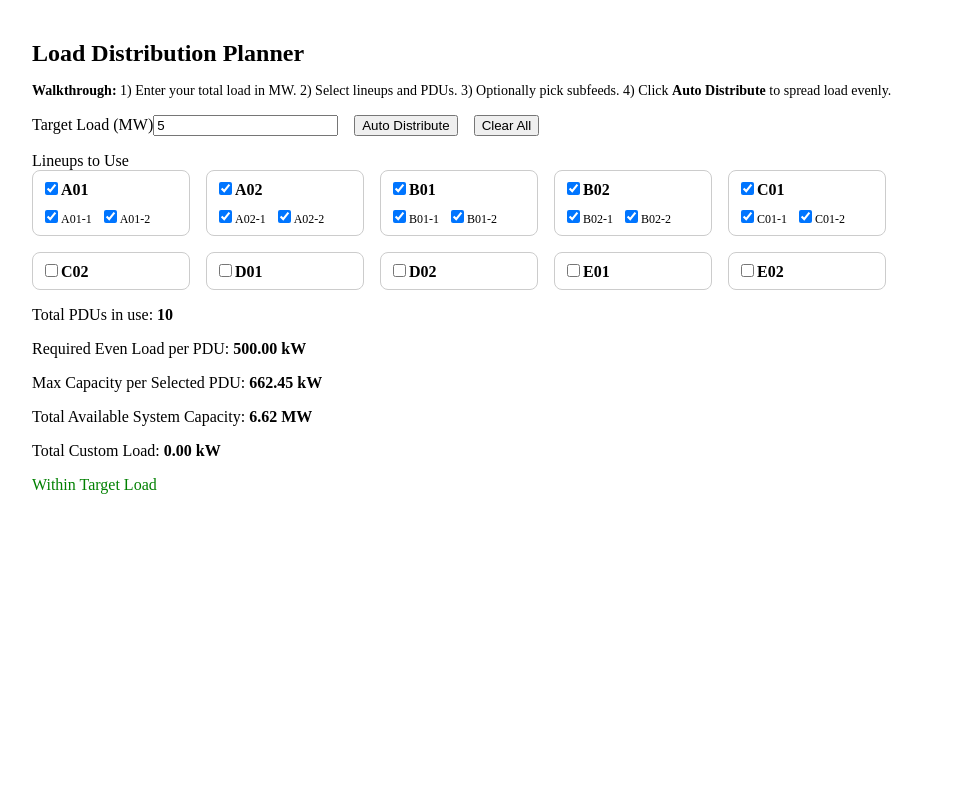
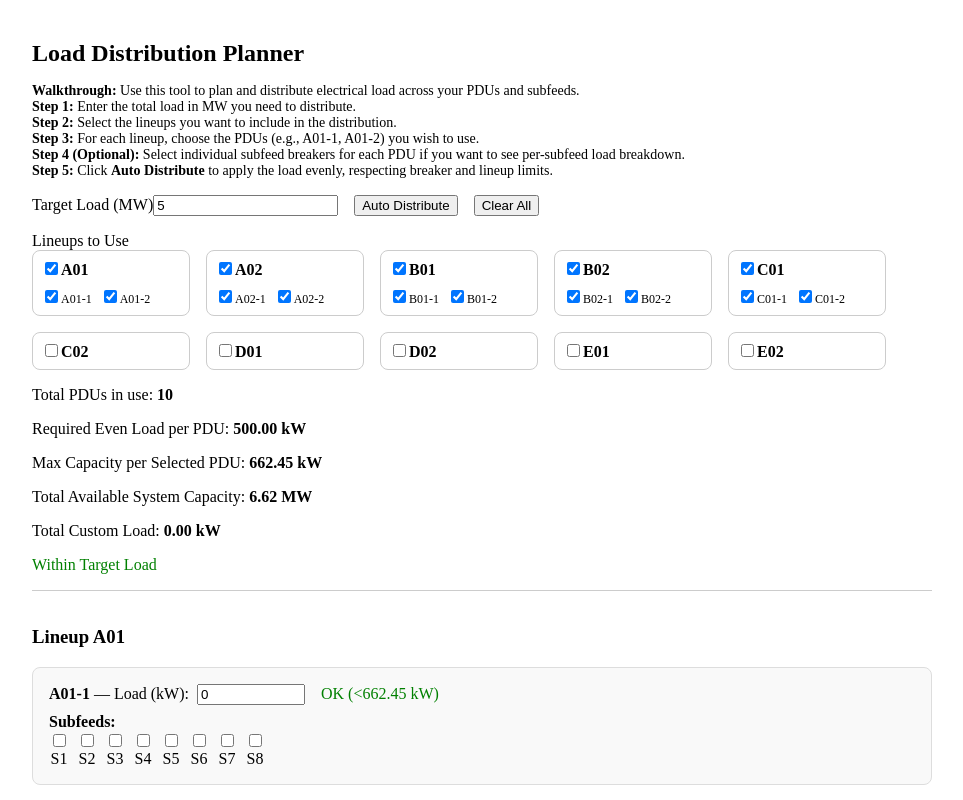
Before and after one commit to aralston1281/Pdu, a React (Create React App) app: page / in a window 1280 px wide. Shown: the top 800 px of the page, without its empty margins (158-1121 px from the left). Built offline with nearby package versions, Linux system fonts and the light colour scheme.

Commit message:
Update App.js

```diff
--- a/src/App.js
+++ b/src/App.js
@@ -1,5 +1,4 @@
 import { useState } from "react";
-import jsPDF from "jspdf";
 
 export default function LoadDistributionPlanner() {
   const [targetLoadMW, setTargetLoadMW] = useState(5);
@@ -115,8 +114,17 @@ export default function LoadDistributionPlanner() {
         Load Distribution Planner
       </h1>
       <p style={{ fontSize: "14px", marginBottom: "1rem" }}>
-        <strong>Walkthrough:</strong> 1) Enter your total load in MW. 2) Select lineups and PDUs. 3)
-        Optionally pick subfeeds. 4) Click <strong>Auto Distribute</strong> to spread load evenly.
+        <strong>Walkthrough:</strong> Use this tool to plan and distribute electrical load across your PDUs and subfeeds.
+        <br />
+        <strong>Step 1:</strong> Enter the total load in MW you need to distribute.
+        <br />
+        <strong>Step 2:</strong> Select the lineups you want to include in the distribution.
+        <br />
+        <strong>Step 3:</strong> For each lineup, choose the PDUs (e.g., A01-1, A01-2) you wish to use.
+        <br />
+        <strong>Step 4 (Optional):</strong> Select individual subfeed breakers for each PDU if you want to see per-subfeed load breakdown.
+        <br />
+        <strong>Step 5:</strong> Click <strong>Auto Distribute</strong> to apply the load evenly, respecting breaker and lineup limits.
       </p>
 
       <div style={{ display: "flex", gap: "1rem", marginBottom: "1rem" }}>
@@ -126,14 +134,9 @@ export default function LoadDistributionPlanner() {
             type="number"
             value={targetLoadMW}
             onChange={(e) => setTargetLoadMW(Number(e.target.value))}
-            title="Enter your desired total load in megawatts"
           />
         </div>
-        <button
-          onClick={autoDistribute}
-          disabled={totalPDUs === 0}
-          title="Distribute load evenly across PDUs"
-        >
+        <button onClick={autoDistribute} disabled={totalPDUs === 0}>
           Auto Distribute
         </button>
         <button
@@ -143,7 +146,6 @@ export default function LoadDistributionPlanner() {
             setPduUsage({});
             setSelectedLineups([]);
           }}
-          title="Reset all selections"
         >
           Clear All
         </button>
@@ -153,21 +155,12 @@ export default function LoadDistributionPlanner() {
         <label>Lineups to Use</label>
         <div style={{ display: "flex", flexWrap: "wrap", gap: "1rem" }}>
           {lineupNames.map((lineup) => (
-            <div
-              key={lineup}
-              style={{
-                border: "1px solid #ccc",
-                padding: "0.5rem",
-                borderRadius: "8px",
-                minWidth: "140px",
-              }}
-            >
+            <div key={lineup} style={{ border: "1px solid #ccc", padding: "0.5rem", borderRadius: "8px", minWidth: "140px" }}>
               <label style={{ fontWeight: "bold" }}>
                 <input
                   type="checkbox"
                   checked={selectedLineups.includes(lineup)}
                   onChange={() => toggleLineup(lineup)}
-                  title="Include or exclude this lineup"
                 />
                 {lineup} {lineupWarnings[lineup] && <span style={{ color: "red" }}>⚠️</span>}
               </label>
@@ -200,6 +193,90 @@ export default function LoadDistributionPlanner() {
           {totalCustomKW > targetLoadMW * 1000 ? "Exceeds Target Load" : "Within Target Load"}
         </p>
       </div>
+
+      {selectedLineups.map((lineup, li) => (
+        <div key={lineup} style={{ borderTop: "1px solid #ccc", paddingTop: "1rem", marginTop: "1rem" }}>
+          <h3>Lineup {lineup}</h3>
+          {(pduUsage[lineup] || [0, 1]).map((pdu, pj) => {
+            const index = selectedLineups
+              .slice(0, li)
+              .reduce((acc, l) => acc + (pduUsage[l]?.length || 2), 0) + pj;
+            const pduKey = `${lineup}-${pdu + 1}`;
+            const load = customDistribution[index] || 0;
+            const selectedFeeds = Array.from({ length: subfeedsPerPDU }).filter(
+              (_, i) => breakerSelection[`${pduKey}-S${i}`]
+            );
+
+            return (
+              <div
+                key={pduKey}
+                style={{
+                  marginBottom: "1.5rem",
+                  padding: "1rem",
+                  backgroundColor: "#f9f9f9",
+                  borderRadius: "8px",
+                  border: "1px solid #ddd",
+                }}
+              >
+                <div style={{ marginBottom: "0.5rem" }}>
+                  <strong>{pduKey}</strong> — Load (kW):
+                  <input
+                    type="number"
+                    value={load}
+                    onChange={(e) => handleCustomChange(index, e.target.value)}
+                    style={{ marginLeft: "0.5rem", width: "100px" }}
+                  />
+                  <span style={{ color: load > pduMaxKW ? "red" : "green", marginLeft: "1rem" }}>
+                    {load > pduMaxKW ? `Overloaded (>${pduMaxKW.toFixed(2)} kW)` : `OK (<${pduMaxKW.toFixed(2)} kW)`}
+                  </span>
+                </div>
+                <div style={{ marginTop: "0.5rem" }}>
+                  <label style={{ fontWeight: "bold" }}>Subfeeds:</label>
+                  <div style={{ display: "flex", flexWrap: "wrap", gap: "0.5rem" }}>
+                    {Array.from({ length: subfeedsPerPDU }).map((_, i) => {
+                      const key = `${pduKey}-S${i}`;
+                      const isSelected = !!breakerSelection[key];
+                      const feedLoad = isSelected && selectedFeeds.length > 0
+                        ? (load / selectedFeeds.length).toFixed(2)
+                        : "";
+                      const overLimit =
+                        isSelected &&
+                        selectedFeeds.length > 0 &&
+                        parseFloat(feedLoad) > maxSubfeedKW;
+                      const feedStatus = isSelected ? `${feedLoad} kW${overLimit ? " ⚠️" : ""}` : "";
+                      return (
+                        <label
+                          key={key}
+                          style={{
+                            display: "flex",
+                            flexDirection: "column",
+                            alignItems: "center",
+                          }}
+                        >
+                          <input
+                            type="checkbox"
+                            checked={isSelected}
+                            onChange={() => toggleSubfeed(pduKey, i)}
+                          />
+                          S{i + 1}
+                          <span
+                            style={{
+                              fontSize: "10px",
+                              color: overLimit ? "red" : "#666",
+                            }}
+                          >
+                            {feedStatus}
+                          </span>
+                        </label>
+                      );
+                    })}
+                  </div>
+                </div>
+              </div>
+            );
+          })}
+        </div>
+      ))}
     </div>
   );
 }
```
